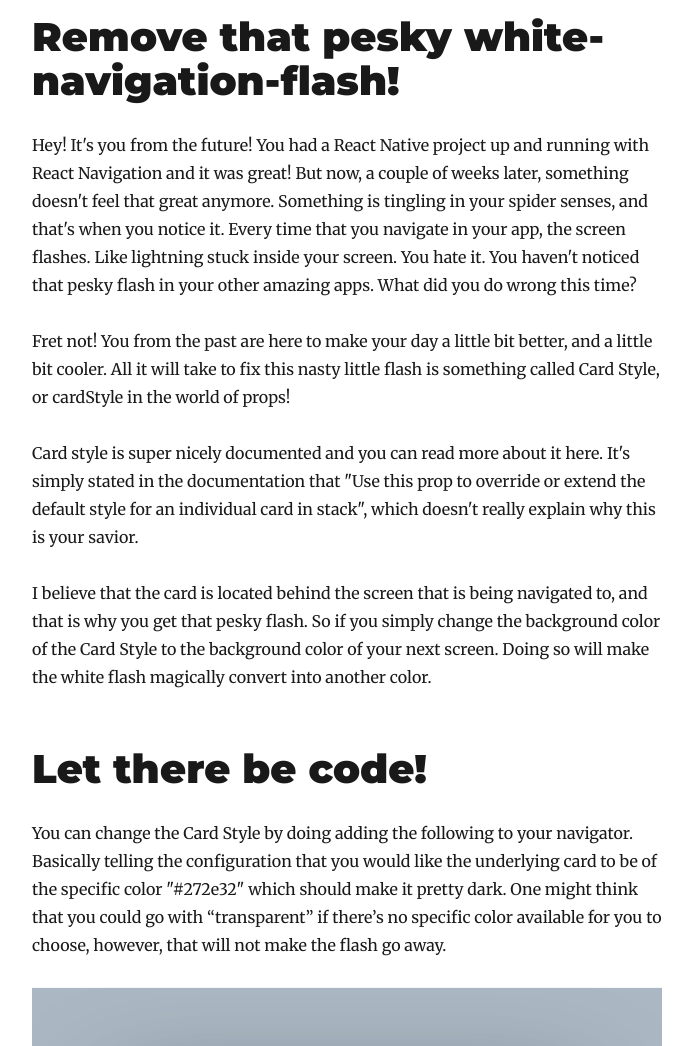
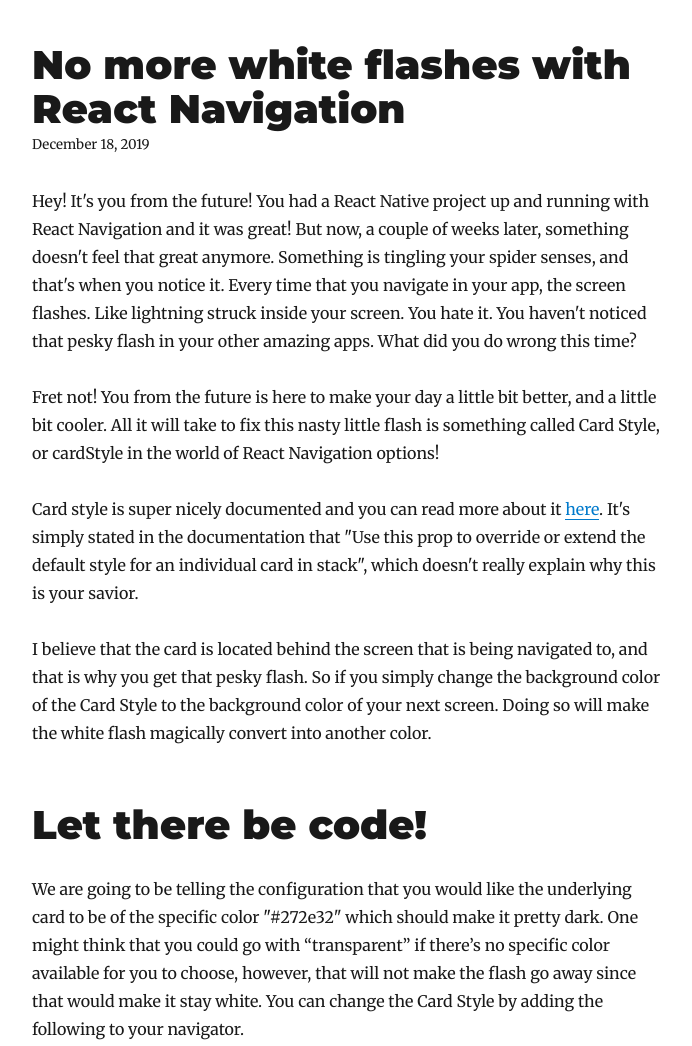
Before and after one commit to beanloop/techblog, a Gatsby site: page /card-style/ in a window 1280 px wide. Shown: the part 80-1126 px from the top of the page, without its empty margins (293-985 px from the left). Built offline with nearby package versions, Linux system fonts and the light colour scheme; Gatsby itself is replaced by a stand-in of ours; some packages are replaced by stand-ins of ours.

Commit message:
Updated card-style blogpost

```diff
--- a/content/blog/card-style/index.md
+++ b/content/blog/card-style/index.md
@@ -1,18 +1,23 @@
-# Remove that pesky white-navigation-flash!
-Hey! It's you from the future! You had a React Native project up and running with React Navigation and it was great! But now, a couple of weeks later, something doesn't feel that great anymore. Something is tingling in your spider senses, and that's when you notice it. Every time that you navigate in your app, the screen flashes. Like lightning stuck inside your screen. You hate it. You haven't noticed that pesky flash in your other amazing apps. What did you do wrong this time?
+---
+title: No more white flashes with React Navigation
+date: "2019-12-18T22:12:03.284Z"
+description: We're going to the bottom of what is making your app flash when it transitions from one screen to another when using React Navigation.
+---
 
-Fret not! You from the past are here to make your day a little bit better, and a little bit cooler. All it will take to fix this nasty little flash is something called Card Style, or cardStyle in the world of props!
+Hey! It's you from the future! You had a React Native project up and running with React Navigation and it was great! But now, a couple of weeks later, something doesn't feel that great anymore. Something is tingling your spider senses, and that's when you notice it. Every time that you navigate in your app, the screen flashes. Like lightning struck inside your screen. You hate it. You haven't noticed that pesky flash in your other amazing apps. What did you do wrong this time?
 
-Card style is super nicely documented and you can read more about it here. It's simply stated in the documentation that "Use this prop to override or extend the default style for an individual card in stack", which doesn't really explain why this is your savior.
+Fret not! You from the future is here to make your day a little bit better, and a little bit cooler. All it will take to fix this nasty little flash is something called Card Style, or cardStyle in the world of React Navigation options!
+
+Card style is super nicely documented and you can read more about it [here](https://reactnavigation.org/docs/en/next/stack-navigator.html#cardstyle). It's simply stated in the documentation that "Use this prop to override or extend the default style for an individual card in stack", which doesn't really explain why this is your savior.
 
 I believe that the card is located behind the screen that is being navigated to, and that is why you get that pesky flash. So if you simply change the background color of the Card Style to the background color of your next screen. Doing so will make the white flash magically convert into another color.
 
 # Let there be code!
-You can change the Card Style by doing adding the following to your navigator. Basically telling the configuration that you would like the underlying card to be of the specific color "#272e32" which should make it pretty dark. One might think that you could go with “transparent” if there’s no specific color available for you to choose, however, that will not make the flash go away.
+We are going to be telling the configuration that you would like the underlying card to be of the specific color "#272e32" which should make it pretty dark. One might think that you could go with “transparent” if there’s no specific color available for you to choose, however, that will not make the flash go away since that would make it stay white. You can change the Card Style by adding the following to your navigator.
 
 ![snippet](./image2.png)
 
-This will result in a nicer transition without a white flash, and that will look something like this. If you compare the old transition with the new, you can see that the transition has become much better. It's supreme, amazing, and delicious (It’s not really that big of a deal, but it looks much better).
+This will result in a nicer transition without a white flash. If you compare the old transition with the new, you can see that the transition has become much better. It's supreme, amazing, and delicious (It’s not really that big of a deal, but it looks much better). These changes will look something like this.
 
 | White | Red | #272e32 |
 |-------|-----|---------|
```
Also changed, not shown: 1 other file.
